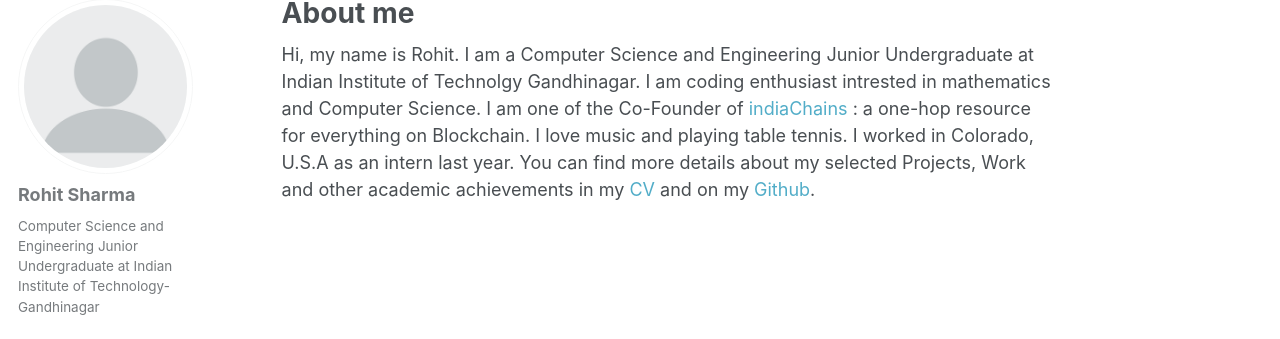
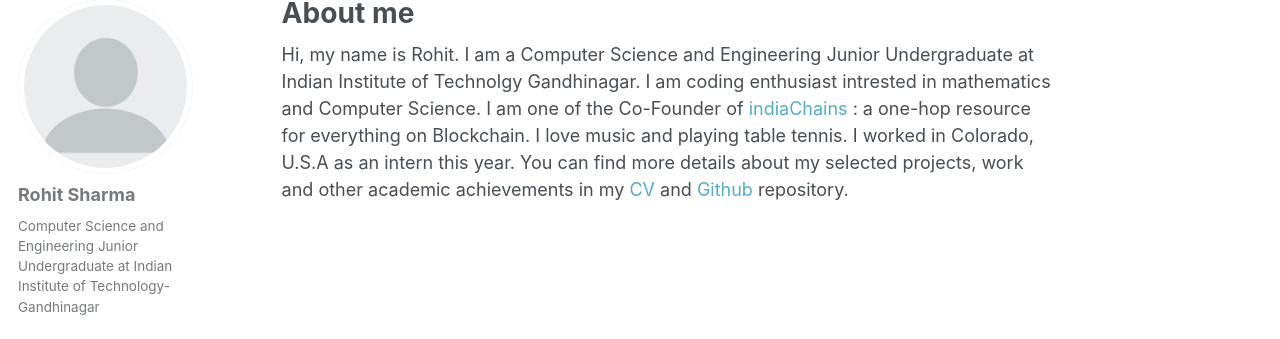
Before and after one commit to rohitx007/rohitx007.github.io, a Jekyll site: the page built from _pages/about.md, in a window 1280 px wide. Shown: the part 119-458 px from the top of the page. Built offline with Jekyll 4.4.1, drawn with Linux system fonts in a browser that asks for light colours; some web fonts are replaced.

Commit message:
Update about.md

```diff
--- a/_pages/about.md
+++ b/_pages/about.md
@@ -8,4 +8,4 @@ redirect_from:
   - /about.html
 ---
 
-Hi, my name is Rohit. I am a Computer Science and Engineering Junior Undergraduate at Indian Institute of Technolgy Gandhinagar. I am coding enthusiast intrested in mathematics and Computer Science. I am one of the Co-Founder of [indiaChains](https://indiachains.com/) : a one-hop resource for everything on Blockchain. I love music and playing table tennis. I worked in Colorado, U.S.A as an intern last year. You can find more details about my selected Projects, Work and other academic achievements in my [CV](https://drive.google.com/file/d/1JNj6s8PFSOihabycXf6T1eXhAwYhgzwc/view?usp=sharing) and on my [Github](https://github.com/rohitx007).
+Hi, my name is Rohit. I am a Computer Science and Engineering Junior Undergraduate at Indian Institute of Technolgy Gandhinagar. I am coding enthusiast intrested in mathematics and Computer Science. I am one of the Co-Founder of [indiaChains](https://indiachains.com/) : a one-hop resource for everything on Blockchain. I love music and playing table tennis. I worked in Colorado, U.S.A as an intern this year. You can find more details about my selected projects, work and other academic achievements in my [CV](https://drive.google.com/file/d/1JNj6s8PFSOihabycXf6T1eXhAwYhgzwc/view?usp=sharing) and [Github](https://github.com/rohitx007) repository.
```
